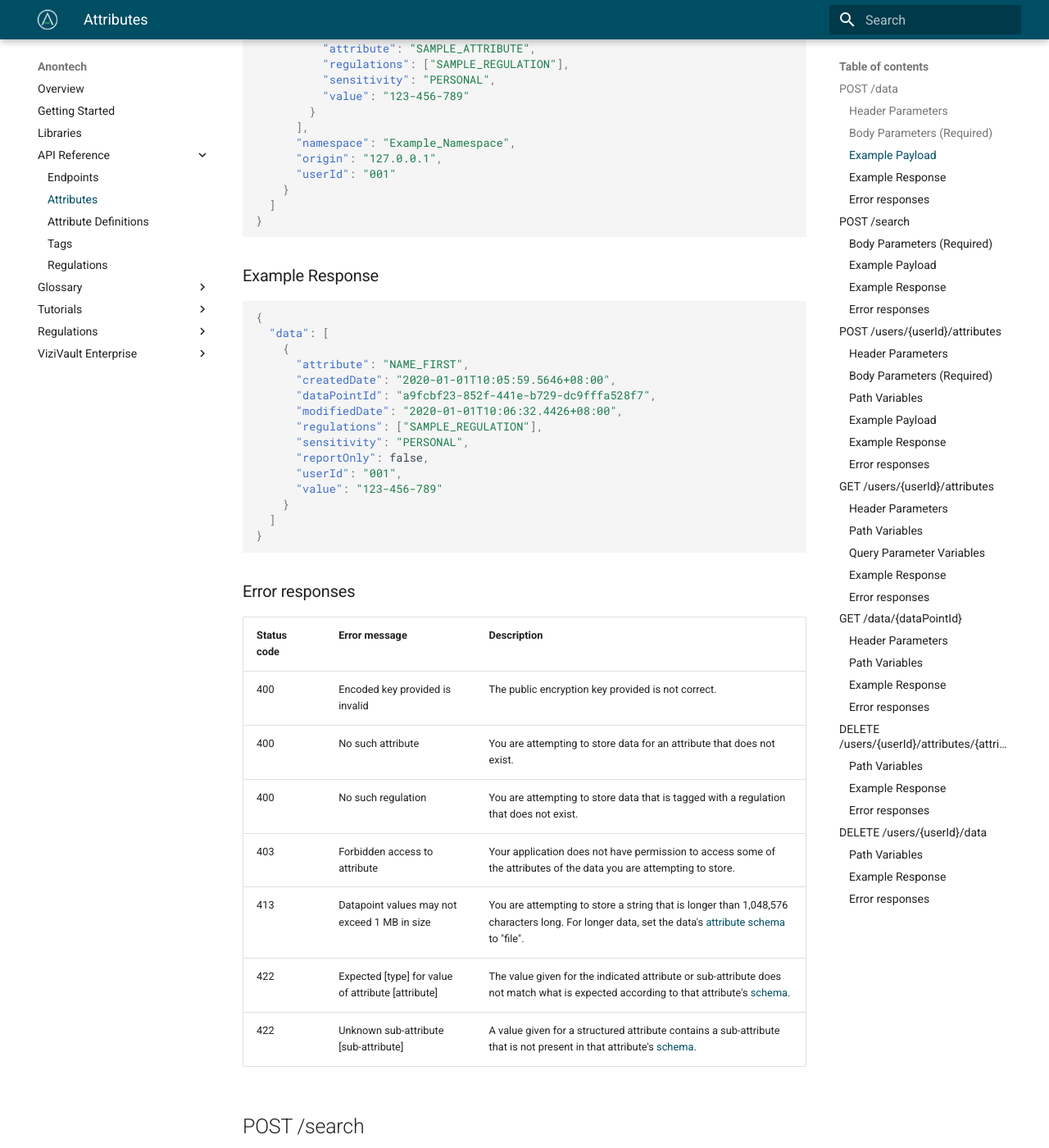
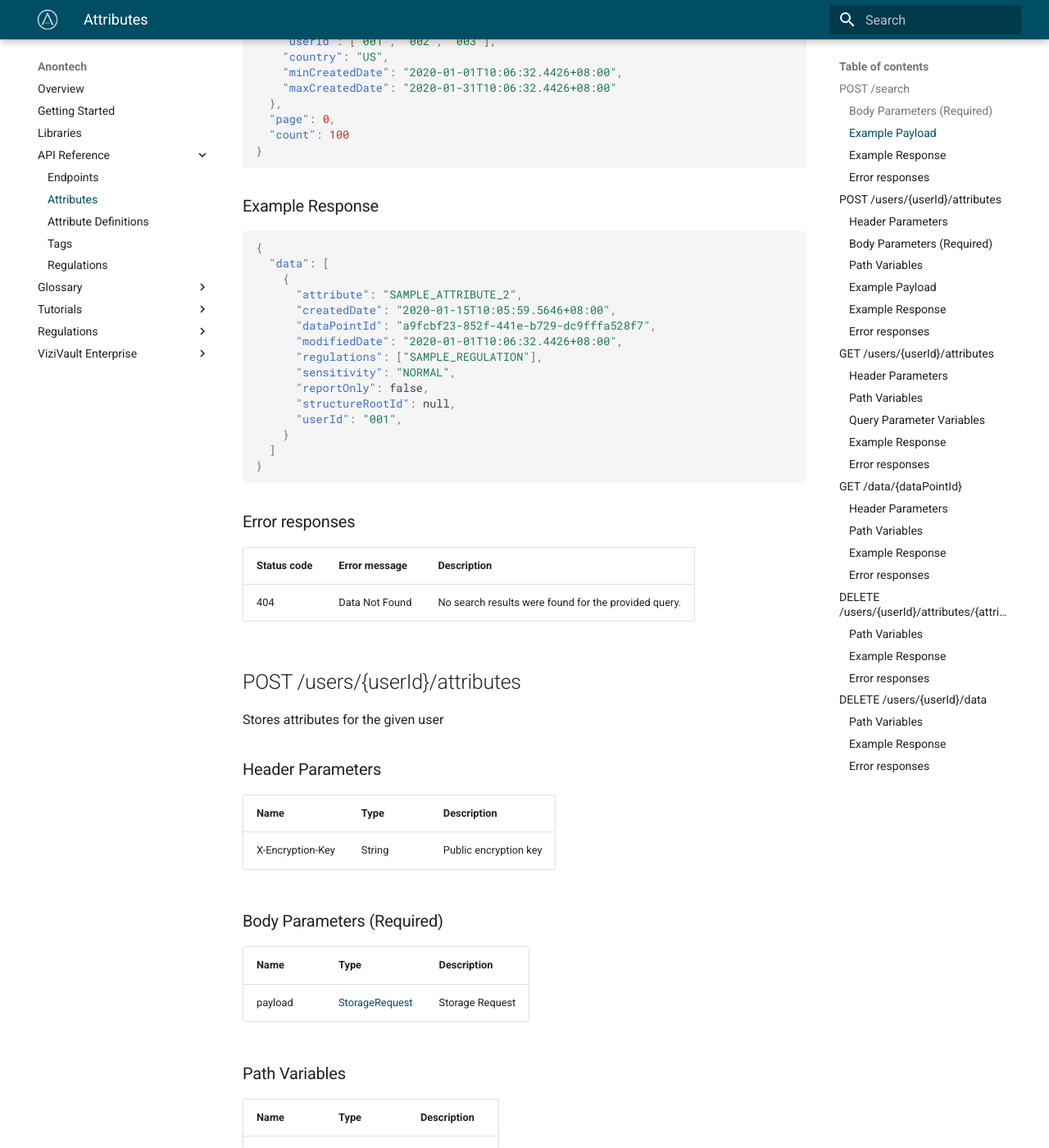
Before and after one commit to anontechnology/documentation, an MkDocs documentation site: the page built from docs/api/datapoints.md, in a window 1280 px wide and 1400 px high, scrolled down 800 px. Shown: the whole window at 82% size. Built offline with MkDocs 1.6.1 and Material for MkDocs 9.7.7, drawn with Linux system fonts in a browser that asks for light colours; some of the changed text lies outside the part shown.

Commit message:
Commented out bulk data post

```diff
--- a/docs/api/datapoints.md
+++ b/docs/api/datapoints.md
@@ -1,6 +1,6 @@
 # Attributes
 
-## POST /data
+<!---## POST /data
 Stores data for multiple users simultaneously.
 
 ### Header Parameters
@@ -65,7 +65,7 @@
 |403|Forbidden access to attribute|Your application does not have permission to access some of the attributes of the data you are attempting to store.|
 |413|Datapoint values may not exceed 1 MB in size|You are attempting to store a string that is longer than 1,048,576 characters long. For longer data, set the data's [attribute schema](/tutorials/attribute-schemas) to "file".
 |422|Expected \[type\] for value of attribute \[attribute\]|The value given for the indicated attribute or sub-attribute does not match what is expected according to that attribute's [schema](/tutorials/attribute-schemas).|
-|422|Unknown sub-attribute \[sub-attribute\]|A value given for a structured attribute contains a sub-attribute that is not present in that attribute's [schema](/tutorials/attribute-schemas).|
+|422|Unknown sub-attribute \[sub-attribute\]|A value given for a structured attribute contains a sub-attribute that is not present in that attribute's [schema](/tutorials/attribute-schemas).|-->
 
 ## POST /search
 Searches data that matches specified criteria, using blind indexing to allow searching for values without decrypting data. For more information, [read about ViziVault search](/tutorials/search).
```
Also changed, not shown: docs/api/endpoints.md (+1 -1 lines).
